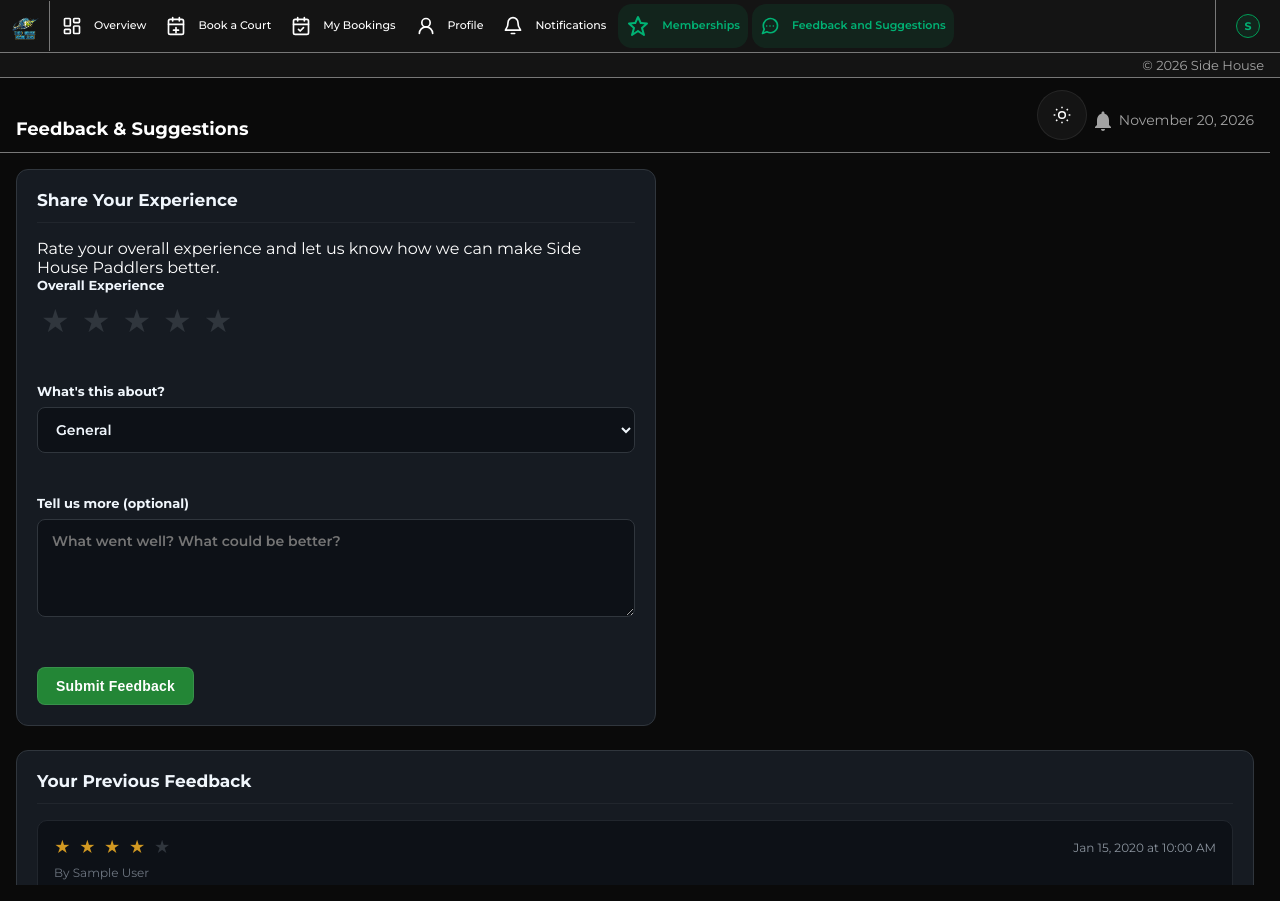
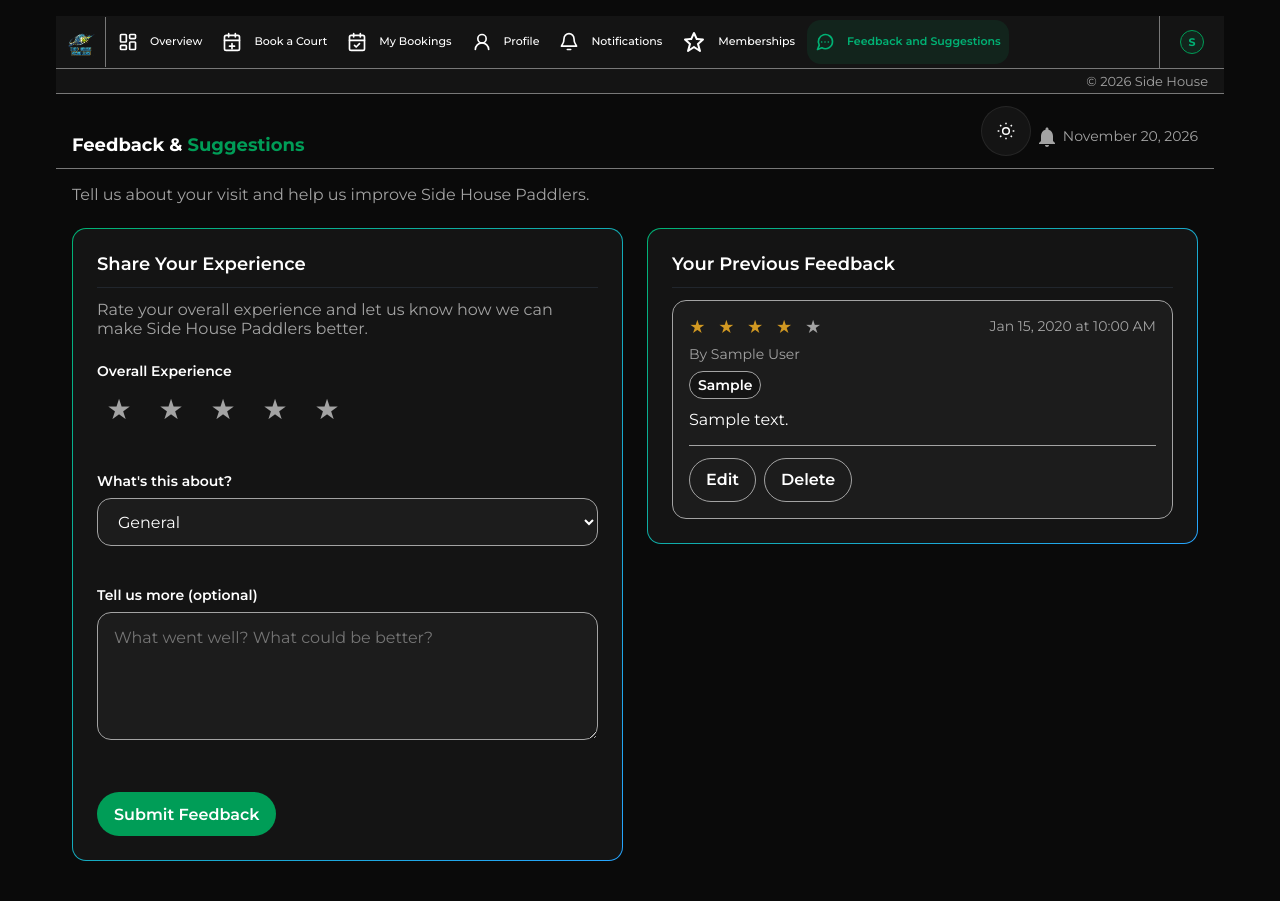
Before and after one commit to craigman123/SideHouse, a Laravel app: page /feedback in a window 1280 px wide. Run offline with Laravel 12, Linux system fonts and the light colour scheme; a user stored in the database is signed in; tables that the repository leaves empty hold one stand-in row (values such as "Sample post"); parts of the project's set-up code (start-up, migrations or seed data) failed here and were passed over; some libraries are stand-ins or nearby versions.

Commit message:
Restyle user feedback page with two-column layout

```diff
--- a/public/css/user/feedback.css
+++ b/public/css/user/feedback.css
@@ -1,297 +1,370 @@
-/* Feedback & Suggestions page */
-
-.feedback-form-panel {
-    max-width: 640px;
+.user-feedback-page {
+    width: 100%;
+    max-width: 1200px;
+    margin-inline: auto;
+    padding: var(--s4);
+    color: var(--text);
 }
 
-.form-group {
-    margin-bottom: 20px;
+.user-feedback-page .feedback-page-heading {
+    margin: 0 0 var(--s5);
 }
 
-.form-group:last-of-type {
-    margin-bottom: 24px;
+.user-feedback-page .topbar h1 span {
+    color: var(--brand);
 }
 
-.form-group label {
-    display: block;
-    font-size: 13px;
-    font-weight: 700;
-    color: #f0f6fc;
-    margin-bottom: 8px;
+.user-feedback-page .feedback-page-heading h1 {
+    margin: 0 0 var(--s2);
+    color: var(--text);
 }
 
-.form-group select,
-.form-group textarea {
-    width: 100%;
-    padding: 12px 14px;
-    background-color: #0d1117;
-    border: 1.5px solid #30363d;
-    border-radius: 8px;
-    font-size: 14px;
-    font-weight: 600;
-    color: #f0f6fc;
-    font-family: inherit;
-    resize: vertical;
-    box-sizing: border-box;
+.user-feedback-page .feedback-page-heading h1 span {
+    color: var(--brand);
 }
 
-.form-group select:focus,
-.form-group textarea:focus {
-    outline: none;
-    border-color: #3fb950;
-    box-shadow: 0 0 0 3px rgba(63, 185, 80, 0.15);
+.user-feedback-page .feedback-page-heading p,
+.user-feedback-page .panel-subtext {
+    margin: 0;
+    color: var(--text-muted);
 }
 
-/* Buttons — normally defined in courts.css, but that stylesheet isn't
-   loaded on this page (it also carries court-modal/table styles this
-   page doesn't need), so the submit button is styled directly here
-   instead of pulling in the whole file for two classes. */
-.btn {
-    padding: 10px 18px;
-    border-radius: 8px;
-    font-size: 14px;
-    font-weight: 700;
-    cursor: pointer;
-    border: 1px solid transparent;
-    letter-spacing: 0.2px;
+.user-feedback-page .feedback-columns {
+    display: grid;
+    grid-template-columns: minmax(0, 1fr);
+    gap: var(--s5);
+    align-items: start;
 }
 
-.btn-primary-sm {
-    background-color: #238636;
-    color: #fff;
-    border: 1px solid rgba(240, 246, 252, 0.1);
+.user-feedback-page .feedback-form-panel,
+.user-feedback-page .feedback-history-panel {
+    min-width: 0;
+    padding: var(--s5);
+    background-image: linear-gradient(var(--surface), var(--surface)), var(--brand-grad);
+    background-origin: border-box;
+    background-clip: padding-box, border-box;
+    border: 1px solid transparent;
+    border-radius: var(--r-md);
 }
 
-.btn-primary-sm:hover {
-    background-color: #2ea043;
+.user-feedback-page .feedback-form-panel h2,
+.user-feedback-page .feedback-history-panel h2 {
+    margin: 0 0 var(--s3);
+    color: var(--text);
+    font-size: var(--font-size-h3);
+    font-weight: var(--font-weight-h3);
 }
 
-/* Star rating input */
-.star-rating {
-    display: flex;
-    gap: 4px;
+.user-feedback-page .feedback-form-panel .panel-subtext {
+    margin-bottom: var(--s5);
 }
 
-.star-btn {
-    background: none;
-    border: none;
-    font-size: 32px;
-    line-height: 1;
-    color: #30363d;
-    cursor: pointer;
-    padding: 4px;
-    border-radius: 6px;
-    transition: color 0.15s ease, transform 0.15s ease;
+.user-feedback-page .form-group {
+    margin-bottom: var(--s4);
 }
 
-.star-btn:hover,
-.star-btn:focus-visible {
-    transform: scale(1.12);
+.user-feedback-page .form-group:last-of-type {
+    margin-bottom: var(--s5);
 }
 
-.star-btn:focus-visible {
-    outline: 2px solid #3fb950;
+.user-feedback-page .form-group label {
+    display: block;
+    margin-bottom: var(--s2);
+    color: var(--text);
+    font-size: var(--font-size-small);
+    font-weight: 600;
+}
+
+.user-feedback-page .form-group select,
+.user-feedback-page .form-group textarea {
+    box-sizing: border-box;
+    width: 100%;
+    min-height: 48px;
+    padding: var(--s3) var(--s4);
+    border: 1px solid var(--text-muted);
+    border-radius: var(--r-md);
+    background: var(--surface-2);
+    color: var(--text);
+    font: var(--font-weight-body) var(--font-size-body)/var(--line-height-body) var(--font-family);
+}
+
+.user-feedback-page .form-group textarea {
+    min-height: 128px;
+    resize: vertical;
+}
+
+.user-feedback-page .form-group select:focus-visible,
+.user-feedback-page .form-group textarea:focus-visible {
+    outline: 2px solid var(--brand);
     outline-offset: 2px;
 }
 
-.star-btn.filled {
-    color: #d29922;
+.user-feedback-page .star-rating {
+    display: flex;
+    gap: var(--s2);
 }
 
-.field-error {
-    display: block;
-    min-height: 16px;
-    font-size: 12px;
-    color: #f85149;
-    margin-top: 6px;
+.user-feedback-page .star-btn {
+    display: inline-flex;
+    align-items: center;
+    justify-content: center;
+    width: 44px;
+    min-width: 44px;
+    min-height: 44px;
+    padding: var(--s1);
+    border: 1px solid transparent;
+    border-radius: var(--r-sm);
+    background: transparent;
+    color: var(--text-muted);
+    font-size: 28px;
+    line-height: 1;
+    cursor: pointer;
+    transition: color 150ms ease, transform 150ms ease;
 }
 
-.feedback-flash {
-    padding: 12px 16px;
-    border-radius: 8px;
-    font-size: 14px;
-    font-weight: 600;
-    margin-bottom: 20px;
+.user-feedback-page .star-btn.filled {
+    color: var(--warning);
 }
 
-.feedback-flash-success {
-    background-color: #0d2818;
-    color: #3fb950;
-    border: 1px solid rgba(63, 185, 80, 0.3);
+.user-feedback-page .star-btn:hover,
+.user-feedback-page .star-btn:focus-visible {
+    color: var(--warning);
+    transform: translateY(-2px);
 }
 
-/* Previous feedback list */
-.feedback-entry {
-    padding: 16px;
-    border: 1px solid #21262d;
-    border-radius: 10px;
-    margin-bottom: 12px;
-    background-color: #0d1117;
+.user-feedback-page .star-btn:focus-visible,
+.user-feedback-page .btn:focus-visible,
+.user-feedback-page .btn-icon:focus-visible {
+    outline: 2px solid var(--brand);
+    outline-offset: 2px;
 }
 
-.feedback-entry:last-child {
+.user-feedback-page .field-error {
+    display: block;
+    min-height: var(--s4);
+    margin-top: var(--s2);
+    color: var(--danger);
+    font-size: var(--font-size-small);
+}
+
+.user-feedback-page .feedback-flash {
+    margin-bottom: var(--s4);
+    padding: var(--s3) var(--s4);
+    border: 1px solid var(--brand);
+    border-radius: var(--r-md);
+    background: var(--surface-2);
+    color: var(--text);
+    font-weight: 600;
+}
+
+.user-feedback-page .btn,
+.user-feedback-page .btn-icon {
+    display: inline-flex;
+    align-items: center;
+    justify-content: center;
+    min-height: 44px;
+    padding: var(--s2) var(--s4);
+    border: 1px solid transparent;
+    border-radius: var(--r-pill);
+    font: var(--font-weight-button) var(--font-size-button)/1.2 var(--font-family);
+    cursor: pointer;
+    text-decoration: none;
+    transition: background-color 150ms ease, border-color 150ms ease, color 150ms ease, transform 150ms ease;
+}
+
+.user-feedback-page .btn-primary-sm {
+    background: var(--brand);
+    color: var(--text);
+}
+
+.user-feedback-page .btn-primary-sm:hover {
+    background: var(--brand-hover);
+    transform: translateY(-2px);
+}
+
+.user-feedback-page .feedback-entry {
+    min-width: 0;
+    margin-bottom: var(--s3);
+    padding: var(--s4);
+    border: 1px solid var(--text-muted);
+    border-radius: var(--r-md);
+    background: var(--surface-2);
+}
+
+.user-feedback-page .feedback-entry:last-child {
     margin-bottom: 0;
 }
 
-.feedback-entry-header {
+.user-feedback-page .feedback-entry-header {
+    display: flex;
+    align-items: flex-start;
+    justify-content: space-between;
+    gap: var(--s3);
+    margin-bottom: var(--s2);
+}
+
+.user-feedback-page .feedback-entry-stars {
+    color: var(--text-muted);
+    font-size: var(--font-size-body);
+    letter-spacing: var(--s1);
+}
+
+.user-feedback-page .feedback-star.filled {
+    color: var(--warning);
+}
+
+.user-feedback-page .feedback-entry-date,
+.user-feedback-page .feedback-entry-meta {
+    color: var(--text-muted);
+    font-size: var(--font-size-small);
+}
+
+.user-feedback-page .feedback-entry-date {
+    overflow-wrap: anywhere;
+    text-align: right;
+}
+
+.user-feedback-page .feedback-entry-meta {
+    margin: 0 0 var(--s2);
+}
+
+.user-feedback-page .feedback-entry-category {
+    display: inline-flex;
+    margin-bottom: var(--s2);
+    padding: var(--s1) var(--s2);
+    border: 1px solid var(--text-muted);
+    border-radius: var(--r-pill);
+    background: var(--surface);
+    color: var(--text);
+    font-size: var(--font-size-small);
+    font-weight: 600;
+}
+
+.user-feedback-page .feedback-entry-message {
+    margin: 0;
+    color: var(--text);
+    line-height: var(--line-height-body);
+    overflow-wrap: anywhere;
+}
+
+.user-feedback-page .feedback-entry-actions,
+.user-feedback-page .feedback-edit-actions {
     display: flex;
     align-items: center;
-    justify-content: space-between;
-    gap: 10px;
-    margin-bottom: 8px;
+    flex-wrap: wrap;
+    gap: var(--s2);
+    margin-top: var(--s3);
+    padding-top: var(--s3);
+    border-top: 1px solid var(--text-muted);
 }
 
-.feedback-entry-stars {
-    font-size: 16px;
-    color: #30363d;
-    letter-spacing: 2px;
+.user-feedback-page .btn-icon {
+    border-color: var(--text-muted);
+    background: transparent;
+    color: var(--text);
 }
 
-.feedback-star.filled {
-    color: #d29922;
+.user-feedback-page .btn-edit-toggle:hover,
+.user-feedback-page .btn-edit-toggle:focus-visible {
+    border-color: var(--brand);
+    color: var(--brand);
 }
 
-.feedback-entry-date {
-    font-size: 12px;
-    color: #8b949e;
-    white-space: nowrap;
+.user-feedback-page .btn-delete:hover,
+.user-feedback-page .btn-delete:focus-visible {
+    border-color: var(--danger);
+    color: var(--danger);
 }
 
-.feedback-entry-category {
-    display: inline-block;
-    background-color: #21262d;
-    color: #8b949e;
-    font-size: 11px;
-    font-weight: 700;
-    text-transform: uppercase;
-    letter-spacing: 0.4px;
-    padding: 3px 10px;
-    border-radius: 999px;
-    margin-bottom: 8px;
-}
-
-.feedback-entry-message {
-    font-size: 14px;
-    color: #c9d1d9;
-    line-height: 1.5;
-}
-
-.feedback-entry-meta {
-    font-size: 12px;
-    color: #6e7681;
-    margin-bottom: 8px;
-}
-
-.feedback-entry-actions {
-    display: flex;
-    align-items: center;
-    gap: 8px;
-    margin-top: 12px;
-    padding-top: 12px;
-    border-top: 1px solid #21262d;
-}
-
-/* Same small pill-button look as courts.css's .btn-icon, redefined here
-   since that stylesheet isn't loaded on this page (see the .btn note
-   above) */
-.btn-icon {
-    padding: 5px 12px;
-    font-size: 12px;
-    font-weight: 700;
-    border-radius: 6px;
-    cursor: pointer;
-    border: 1px solid #30363d;
-    background-color: transparent;
-    color: #c9d1d9;
-}
-
-.btn-edit-toggle:hover {
-    border-color: #3fb950;
-    color: #3fb950;
-}
-
-.btn-delete:hover {
-    border-color: #f85149;
-    color: #f85149;
-}
-
-/* The delete button lives inside its own <form> (needed for the DELETE
-   method + confirm() submit) — without this the form's default block
-   display would push it onto its own line instead of sitting next to
-   the Edit button. */
-.feedback-delete-form {
+.user-feedback-page .feedback-delete-form {
     display: inline-flex;
 }
 
-/* Inline edit form (replaces the view state in place, see feedback.js) */
-.feedback-edit {
-    margin-top: 4px;
+.user-feedback-page .feedback-edit {
+    margin-top: var(--s2);
 }
 
-.feedback-edit .form-group {
-    margin-bottom: 14px;
+.user-feedback-page .feedback-edit .form-group label {
+    font-size: var(--font-size-small);
 }
 
-.feedback-edit .form-group label {
-    font-size: 12px;
-    margin-bottom: 6px;
+.user-feedback-page .feedback-edit select,
+.user-feedback-page .feedback-edit textarea {
+    width: 100%;
+    min-height: 48px;
+    padding: var(--s3) var(--s4);
+    border: 1px solid var(--text-muted);
+    border-radius: var(--r-md);
+    background: var(--surface-2);
+    color: var(--text);
+    font: var(--font-weight-body) var(--font-size-body)/var(--line-height-body) var(--font-family);
+    resize: vertical;
 }
 
-.feedback-edit select,
-.feedback-edit textarea {
-    width: 100%;
-    padding: 10px 12px;
-    background-color: #161b22;
-    border: 1.5px solid #30363d;
-    border-radius: 8px;
-    font-size: 13px;
-    font-weight: 600;
-    color: #f0f6fc;
-    font-family: inherit;
-    resize: vertical;
-    box-sizing: border-box;
+.user-feedback-page .feedback-edit select:focus-visible,
+.user-feedback-page .feedback-edit textarea:focus-visible {
+    outline: 2px solid var(--brand);
+    outline-offset: 2px;
 }
 
-.feedback-edit select:focus,
-.feedback-edit textarea:focus {
-    outline: none;
-    border-color: #3fb950;
-    box-shadow: 0 0 0 3px rgba(63, 185, 80, 0.15);
+.user-feedback-page .empty-row {
+    display: grid;
+    justify-items: center;
+    gap: var(--s3);
+    margin: 0;
+    padding: var(--s5);
+    border: 1px dashed var(--text-muted);
+    border-radius: var(--r-md);
+    color: var(--text-muted);
+    line-height: var(--line-height-body);
+    text-align: center;
 }
 
-.feedback-edit-actions {
-    display: flex;
-    justify-content: flex-end;
-    gap: 8px;
+.user-feedback-page .feedback-empty-icon {
+    width: 32px;
+    height: 32px;
+    color: var(--brand);
 }
 
-/* ---------- Responsive ---------- */
-
-@media (max-width: 700px) {
-    .star-btn {
-        font-size: 30px;
+@media (min-width: 1024px) {
+    .user-feedback-page .feedback-columns {
+        grid-template-columns: minmax(0, 1fr) minmax(0, 1fr);
     }
 }
 
 @media (max-width: 480px) {
-    .star-btn {
-        font-size: 26px;
-        padding: 3px;
+    .user-feedback-page {
+        padding: var(--s3);
     }
 
-    .feedback-entry-header {
-        flex-direction: column;
-        align-items: flex-start;
-        gap: 4px;
+    .user-feedback-page .feedback-form-panel,
+    .user-feedback-page .feedback-history-panel {
+        padding: var(--s4);
     }
 
-    .feedback-edit-actions {
-        flex-direction: column-reverse;
+    .user-feedback-page .feedback-entry-header {
+        flex-direction: column;
     }
 
-    .feedback-edit-actions .btn,
-    .feedback-edit-actions .btn-icon {
+    .user-feedback-page .feedback-entry-date {
+        text-align: left;
+    }
+
+    .user-feedback-page .feedback-edit-actions {
+        flex-direction: column-reverse;
+        align-items: stretch;
+    }
+
+    .user-feedback-page .feedback-edit-actions .btn,
+    .user-feedback-page .feedback-edit-actions .btn-icon {
         width: 100%;
-        text-align: center;
     }
 }
+
+@media (prefers-reduced-motion: reduce) {
+    .user-feedback-page .star-btn,
+    .user-feedback-page .btn,
+    .user-feedback-page .btn-icon {
+        transition: none;
+    }
+}
--- a/resources/views/layouts/user.blade.php
+++ b/resources/views/layouts/user.blade.php
@@ -55,7 +55,7 @@
             </a>
 
             <label class="nav-label">Memberships</label>
-            <a href="/feedback" class="{{ request()->is('feedback') ? 'active' : '' }}" aria-label="Feedback and Suggestions" title="Feedback and Suggestions">
+            <a href="/feedback" class="{{ request()->is('memberships') ? 'active' : '' }}" aria-label="Feedback and Suggestions" title="Feedback and Suggestions">
                 <svg  xmlns="http://www.w3.org/2000/svg" width="24" height="24"
                     fill="currentColor" viewBox="0 0 24 24" >
                     <path d="m4.83 12.49 2.04 1.83-.83 2.9-1 3.5c-.12.4.03.84.37 1.08.34.25.8.26 1.14.02l3-2L12 18.19l2.45 1.63 3 2a.99.99 0 0 0 1.14-.02c.34-.25.49-.68.37-1.08l-1-3.5-.83-2.9 2.04-1.83 2.5-2.25c.3-.27.41-.69.28-1.06-.13-.38-.47-.64-.87-.68l-3.15-.25-2.56-.2-2.47-5.46a.998.998 0 0 0-1.82 0L8.61 8.05l-2.56.2-3.15.25c-.4.03-.74.3-.87.68s-.02.8.28 1.06l2.5 2.25Zm1.39-2.25 2.52-.2.62-.05.59-.05.84-1.86 1.2-2.66 1.2 2.66.84 1.86.59.05.62.05 2.52.2.83.07-.77.69-2.5 2.25-.46.42.17.6 1.25 4.38-3.74-2.49-.55-.37-.55.37-3.74 2.49 1.25-4.38.17-.6-.46-.42L6.16 11l-.77-.69z"></path>
--- a/resources/views/user/feedback/feedback.blade.php
+++ b/resources/views/user/feedback/feedback.blade.php
@@ -1,7 +1,8 @@
 @extends('layouts.user')
 
 @section('title', 'Feedback & Suggestions | Side House')
-@section('page-title', 'Feedback & Suggestions')
+@section('page-class', 'user-feedback-page')
+@section('page-title')Feedback &amp; <span>Suggestions</span>@endsection
 
 @push('styles')
     <link rel="stylesheet" href="{{ asset('css/user/dashboard.css') }}">
@@ -10,8 +11,13 @@
 
 @section('content')
 
-    <div class="panel feedback-form-panel">
-        <h2>Share Your Experience</h2>
+    <div class="feedback-page-heading">
+        <p>Tell us about your visit and help us improve Side House Paddlers.</p>
+    </div>
+
+    <div class="feedback-columns">
+    <section class="panel feedback-form-panel" aria-labelledby="feedback-form-title">
+        <h2 id="feedback-form-title">Share Your Experience</h2>
         <p class="panel-subtext">Rate your overall experience and let us know how we can make Side House Paddlers better.</p>
 
         @if (session('success'))
@@ -66,10 +72,10 @@
 
             <button type="submit" class="btn btn-primary-sm">Submit Feedback</button>
         </form>
-    </div>
+    </section>
 
-    <div class="panel">
-        <h2>Your Previous Feedback</h2>
+    <section class="panel feedback-history-panel" aria-labelledby="feedback-history-title">
+        <h2 id="feedback-history-title">Your Previous Feedback</h2>
 
         @forelse ($feedbacks as $feedback)
             <div class="feedback-entry">
@@ -141,8 +147,12 @@
                 </form>
             </div>
         @empty
-            <p class="empty-row">You haven't submitted any feedback yet — your review after a session helps us improve.</p>
+            <div class="empty-row">
+                <svg class="feedback-empty-icon" viewBox="0 0 24 24" fill="none" stroke="currentColor" stroke-width="1.8" aria-hidden="true"><path d="M21 11.5a8.5 8.5 0 0 1-12.7 7.4L3 21l2.1-5.3A8.5 8.5 0 1 1 21 11.5Z"/><path d="M8 12h.01M12 12h.01M16 12h.01"/></svg>
+                <p>You haven't submitted any feedback yet — your review after a session helps us improve.</p>
+            </div>
         @endforelse
+    </section>
     </div>
 
 @endsection
```
